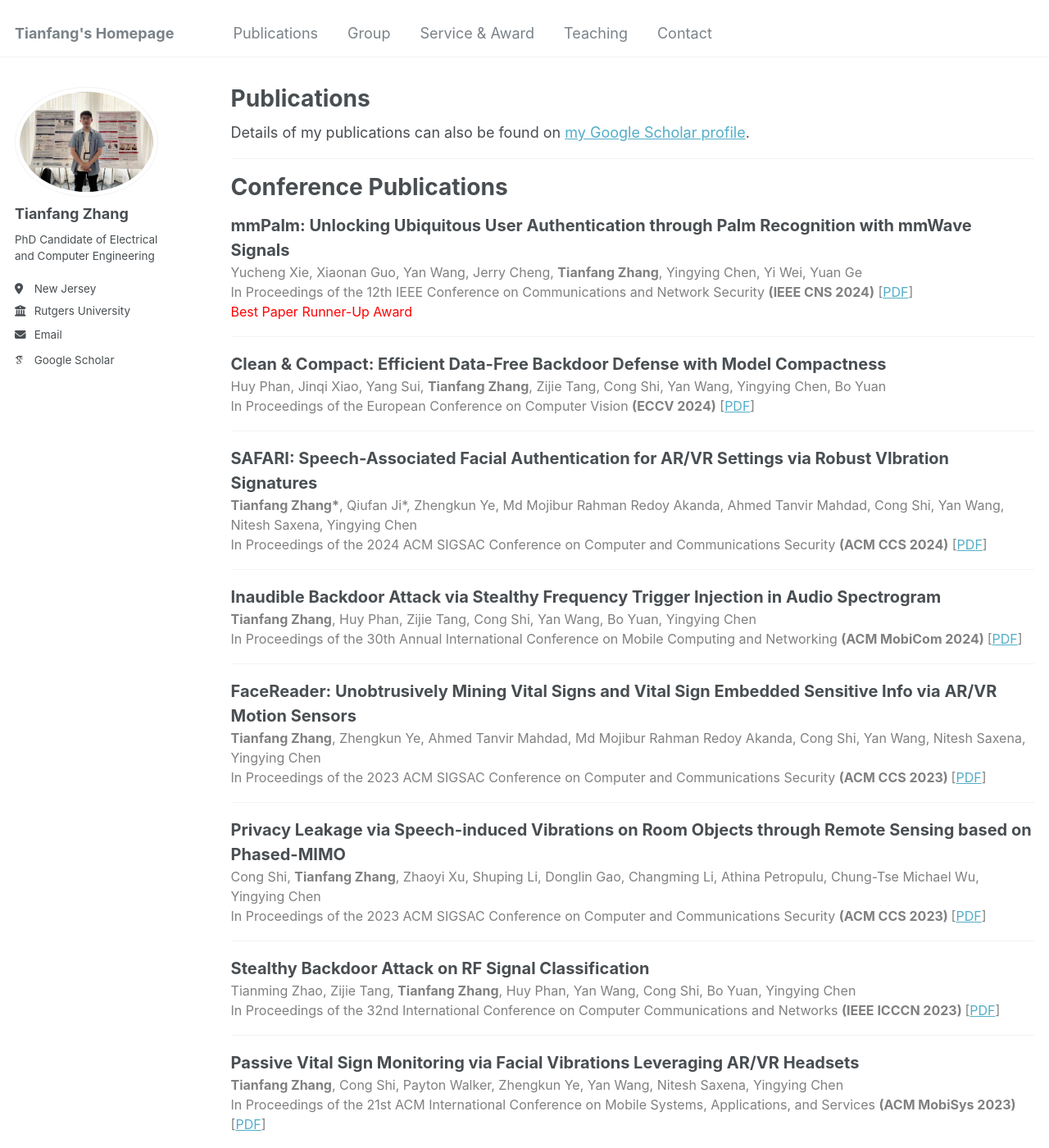
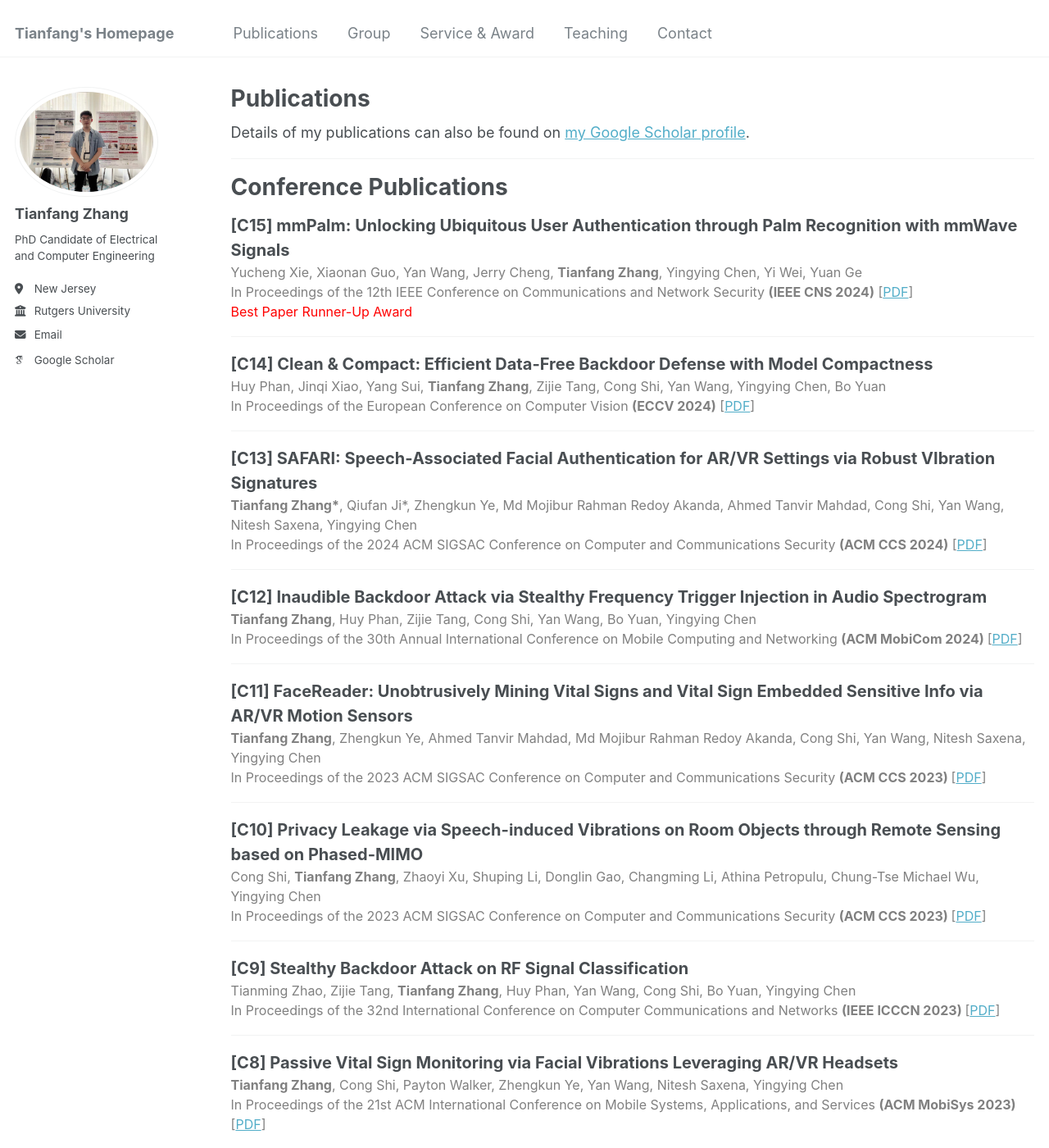
Before and after one commit to tianfang96/tianfang96.github.io, a Jekyll site: the page built from _pages/publications.html, in a window 1280 px wide and 1400 px high. Shown: the whole window at 82% size. Built offline with Jekyll 4.4.1, drawn with Linux system fonts in a browser that asks for light colours; some web fonts are replaced; some of the changed text lies outside the part shown.

Commit message:
Update publications.html

```diff
--- a/_pages/publications.html
+++ b/_pages/publications.html
@@ -12,7 +12,7 @@ author_profile: true
 
 <h1>Conference Publications</h1>
 <div style="font-size: 20px; font-weight: bold;">
-  mmPalm: Unlocking Ubiquitous User Authentication through Palm Recognition with mmWave Signals
+  [C15] mmPalm: Unlocking Ubiquitous User Authentication through Palm Recognition with mmWave Signals
 </div>
 <div style="font-size: 16px; color: gray;">
   Yucheng Xie, Xiaonan Guo, Yan Wang, Jerry Cheng, <strong>Tianfang Zhang</strong>, Yingying Chen, Yi Wei, Yuan Ge
@@ -26,7 +26,7 @@ author_profile: true
 <hr>
 
 <div style="font-size: 20px; font-weight: bold;">
-  Clean & Compact: Efficient Data-Free Backdoor Defense with Model Compactness
+  [C14] Clean & Compact: Efficient Data-Free Backdoor Defense with Model Compactness
 </div>
 <div style="font-size: 16px; color: gray;">
   Huy Phan, Jinqi Xiao, Yang Sui, <strong>Tianfang Zhang</strong>, Zijie Tang, Cong Shi, Yan Wang, Yingying Chen, Bo Yuan
@@ -37,7 +37,7 @@ author_profile: true
 <hr>
 
 <div style="font-size: 20px; font-weight: bold;">
-  SAFARI: Speech-Associated Facial Authentication for AR/VR Settings via Robust VIbration Signatures
+  [C13] SAFARI: Speech-Associated Facial Authentication for AR/VR Settings via Robust VIbration Signatures
 </div>
 <div style="font-size: 16px; color: gray;">
   <strong>Tianfang Zhang*</strong>, Qiufan Ji*, Zhengkun Ye, Md Mojibur Rahman Redoy Akanda, Ahmed Tanvir Mahdad, Cong Shi, Yan Wang, Nitesh Saxena, Yingying Chen
@@ -48,7 +48,7 @@ author_profile: true
 <hr>
 
 <div style="font-size: 20px; font-weight: bold;">
-  Inaudible Backdoor Attack via Stealthy Frequency Trigger Injection in Audio Spectrogram
+  [C12] Inaudible Backdoor Attack via Stealthy Frequency Trigger Injection in Audio Spectrogram
 </div>
 <div style="font-size: 16px; color: gray;">
   <strong>Tianfang Zhang</strong>, Huy Phan, Zijie Tang, Cong Shi, Yan Wang, Bo Yuan, Yingying Chen
@@ -59,7 +59,7 @@ author_profile: true
 <hr>
 
 <div style="font-size: 20px; font-weight: bold;">
-  FaceReader: Unobtrusively Mining Vital Signs and Vital Sign Embedded Sensitive Info via AR/VR Motion Sensors
+  [C11] FaceReader: Unobtrusively Mining Vital Signs and Vital Sign Embedded Sensitive Info via AR/VR Motion Sensors
 </div>
 <div style="font-size: 16px; color: gray;">
   <strong>Tianfang Zhang</strong>, Zhengkun Ye, Ahmed Tanvir Mahdad, Md Mojibur Rahman Redoy Akanda, Cong Shi, Yan Wang, Nitesh Saxena, Yingying Chen
@@ -70,7 +70,7 @@ author_profile: true
 <hr>
 
 <div style="font-size: 20px; font-weight: bold;">
-  Privacy Leakage via Speech-induced Vibrations on Room Objects through Remote Sensing based on Phased-MIMO
+  [C10] Privacy Leakage via Speech-induced Vibrations on Room Objects through Remote Sensing based on Phased-MIMO
 </div>
 <div style="font-size: 16px; color: gray;">
   Cong Shi, <strong>Tianfang Zhang</strong>, Zhaoyi Xu, Shuping Li, Donglin Gao, Changming Li, Athina Petropulu, Chung-Tse Michael Wu, Yingying Chen
@@ -81,7 +81,7 @@ author_profile: true
 <hr>
 
 <div style="font-size: 20px; font-weight: bold;">
-  Stealthy Backdoor Attack on RF Signal Classification
+  [C9] Stealthy Backdoor Attack on RF Signal Classification
 </div>
 <div style="font-size: 16px; color: gray;">
   Tianming Zhao, Zijie Tang, <strong>Tianfang Zhang</strong>, Huy Phan, Yan Wang, Cong Shi, Bo Yuan, Yingying Chen
@@ -92,7 +92,7 @@ author_profile: true
 <hr>
 
 <div style="font-size: 20px; font-weight: bold;">
-  Passive Vital Sign Monitoring via Facial Vibrations Leveraging AR/VR Headsets
+  [C8] Passive Vital Sign Monitoring via Facial Vibrations Leveraging AR/VR Headsets
 </div>
 <div style="font-size: 16px; color: gray;">
   <strong>Tianfang Zhang</strong>, Cong Shi, Payton Walker, Zhengkun Ye, Yan Wang, Nitesh Saxena, Yingying Chen
```
Also changed, not shown: other parts of _pages/publications.html (+7 -7 lines).
